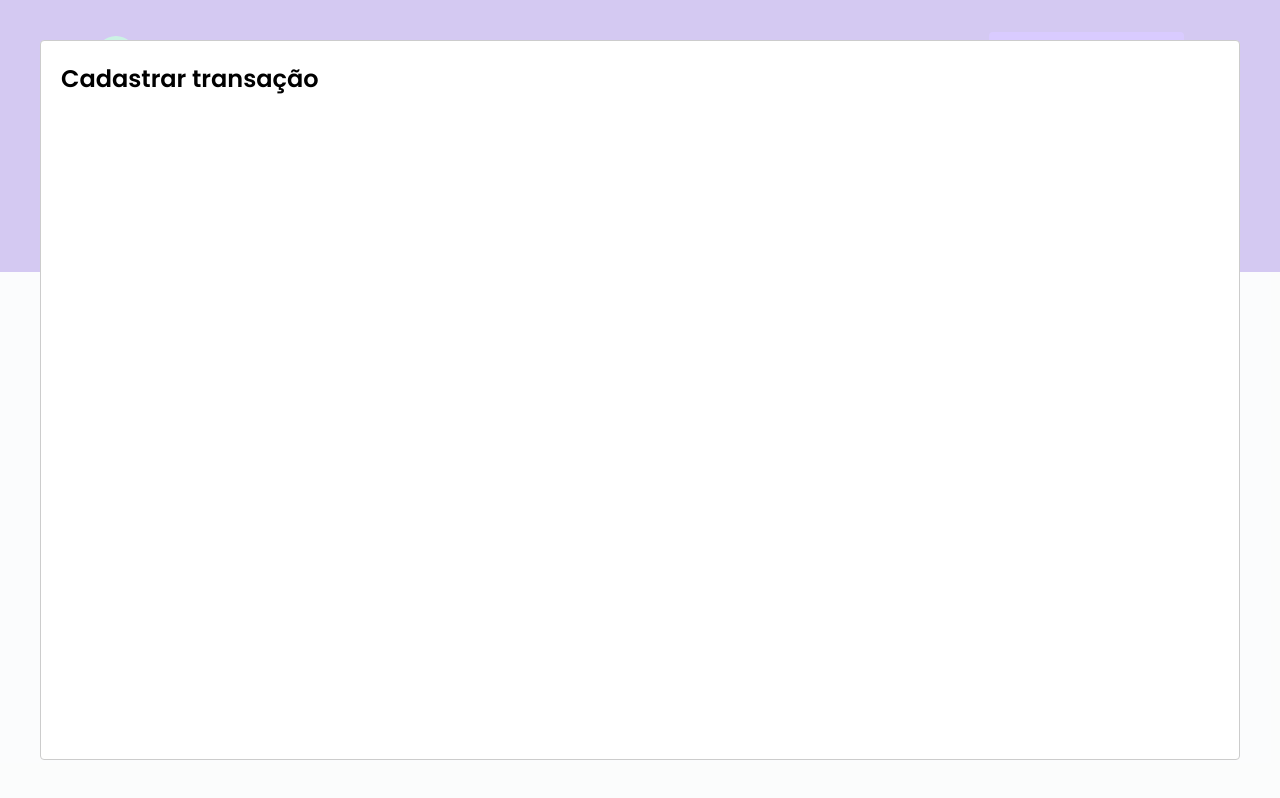
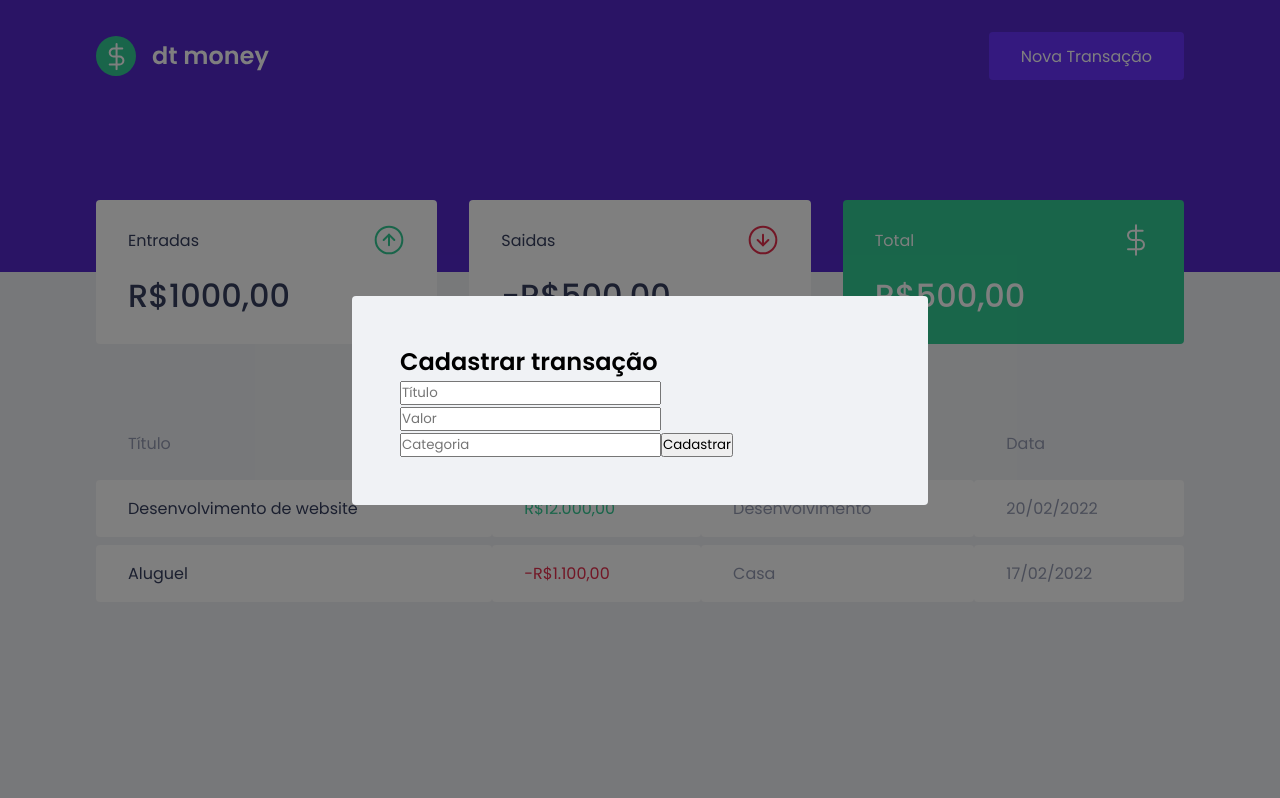
Before and after one commit to fselvino/frontend-dtmoney, a React (Create React App) app: page / in a window 1280 px wide. Both pictures are taken after a click on the button "Nova Transação". Built offline with nearby package versions, Linux system fonts and the light colour scheme; no server answers; what miragejs would draw is missing.

Commit message:
Estrutura do formulário

```diff
--- a/src/components/NewTransactionModal/index.tsx
+++ b/src/components/NewTransactionModal/index.tsx
@@ -1,4 +1,5 @@
 import Modal from "react-modal";
+import {Container } from './styles'
 
 interface NewTransactionModalProps {
     isOpen: boolean
@@ -10,10 +11,23 @@ export function NewTransactionModal({isOpen, onRequestClose}:NewTransactionModal
     return(
 
  <Modal
-        isOpen={isOpen}
-        onRequestClose={onRequestClose}
-        >
-            <h2>Cadastrar transação</h2>
+
+isOpen={isOpen}
+onRequestClose={onRequestClose}
+overlayClassName="react-modal-overlay"
+className="react-modal-content"
+>
+
+           <Container>
+               <h2>Cadastrar transação</h2>
+               <input type="text" placeholder="Título" />
+               <input type="number" placeholder="Valor" />
+               <input type="text" placeholder="Categoria" />
+               <button type="submit">
+                   Cadastrar
+               </button>
+
+           </Container>
   </Modal>
     )
 }
--- a/src/components/NewTransactionModal/styles.ts
+++ b/src/components/NewTransactionModal/styles.ts
@@ -1,4 +1,7 @@
 
 import styled from "styled-components";
 
-export const Container =styled.div``
+export const Container =styled.form`
+
+
+`
--- a/src/styles/global.ts
+++ b/src/styles/global.ts
@@ -50,4 +50,27 @@ h1, h2, h3, h4, h5, h6, strong {
       opacity:0.6 ;
       cursor: not-allowed;
   }
+
+.react-modal-overlay{
+    background:rgba(0,0,0,0.5) ;
+    position:fixed ;
+    top:0 ;
+    bottom:0; ;
+    right:0 ;
+    left:0 ;
+    display:flex ;
+    align-items:center ;
+    justify-content:center ;
+}
+
+.react-modal-content {
+    width: 100% ;
+    max-width:576px ;
+    background: var(--background) ;
+    padding: 3rem ;
+    position:relative ;
+    border-radius: 0.25rem ;
+}
+
+
 `
```
